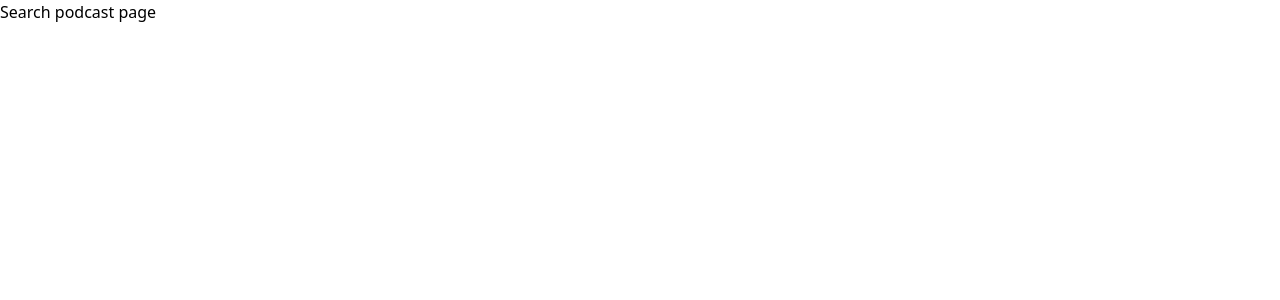
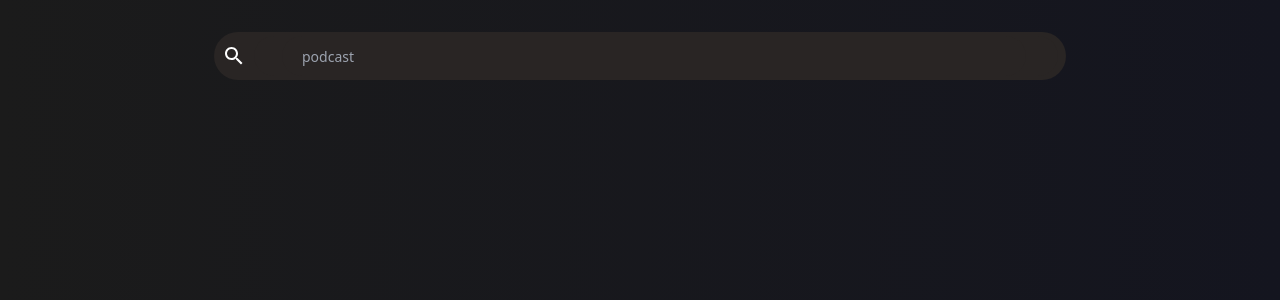
Before and after one commit to vramirezc/interview-cltbrn, a React (Create React App) app: page / in a window 1280 px wide. Shown: the top 300 px of the page. Built offline with nearby package versions, Linux system fonts and the light colour scheme.

Commit message:
feat(SearchBar component)

```diff
--- /dev/null
+++ b/src/components/SearchBar.tsx
@@ -0,0 +1,28 @@
+import { Box } from "@mui/material";
+import SearchIcon from "@mui/icons-material/Search";
+
+function SearchBar() {
+  return (
+    <div>
+      <Box
+        sx={{
+          display: "flex",
+          alignItems: "center",
+          justifyContent: "center",
+        }}
+        className="bg-stone-800 rounded-full px-2 py-1 flex items-center w-full"
+      >
+        <SearchIcon />
+        <form className="bg-stone-800 ml-2 flex-grow w-full h-10 px-5 pr-10 rounded-full text-sm focus:outline-none">
+          <input
+            className="bg-stone-800 ml-2 flex-grow w-full h-10 px-5 pr-10 rounded-full text-sm focus:outline-none"
+            type="text"
+            placeholder="podcast"
+          />
+        </form>
+      </Box>
+    </div>
+  );
+}
+
+export default SearchBar;
--- a/src/pages/SearchPodcast.tsx
+++ b/src/pages/SearchPodcast.tsx
@@ -1,5 +1,14 @@
+import { Container } from "@mui/material";
+import SearchBar from "../components/SearchBar";
+
 function SearchPodcast() {
-  return <div>Search podcast page</div>;
+  return (
+    <div className="bg-gradient-to-r from-[#1B1B1B] to-[#14151F] text-white w-full min-h-screen h-fill pt-8">
+      <Container maxWidth="md">
+        <SearchBar />
+      </Container>
+    </div>
+  );
 }
 
 export default SearchPodcast;
```
